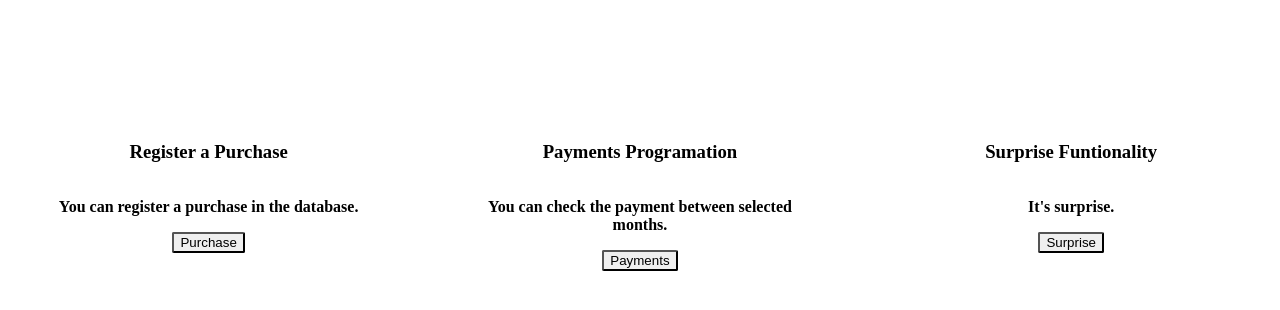
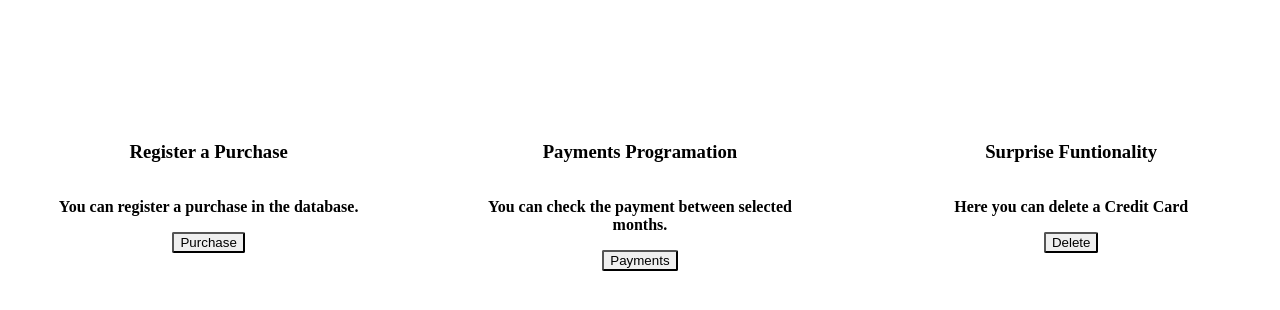
Before and after one commit to BasHdezDev/LeanCodeFirstPractice, a Flask app: page / in a window 1280 px wide. Shown: the part 324-634 px from the top of the page. Run offline with Flask 3, Linux system fonts and the light colour scheme.

Commit message:
index.html fixed

```diff
--- a/templates/index.html
+++ b/templates/index.html
@@ -115,10 +115,10 @@
                 <div class="card">
                     <div class="text">
                         <h3>Surprise Funtionality</h3>
-                        <p>It's surprise.</p>
+                        <p>Here you can delete a Credit Card</p>
                     </div>
 
-                    <button class="text-button" onclick="location.href='/api/card/delete'">Surprise</button>
+                    <button class="text-button" onclick="location.href='/api/card/delete'">Delete</button>
                 </div>
 
             </div>
```
